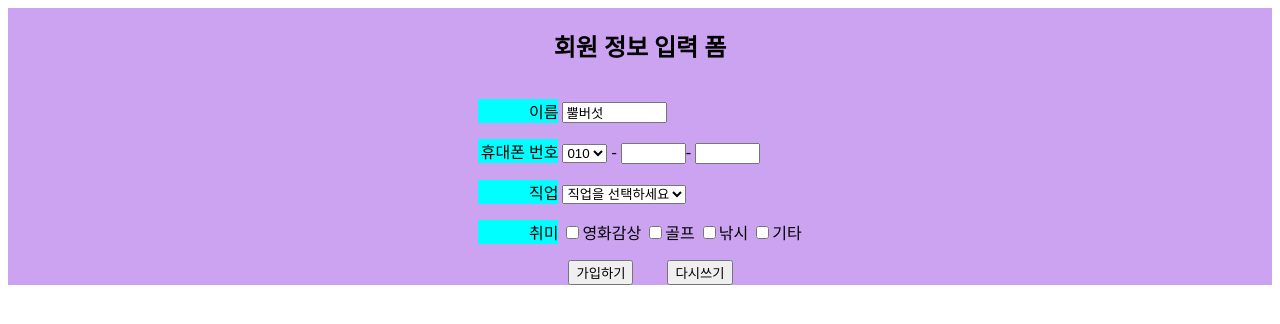
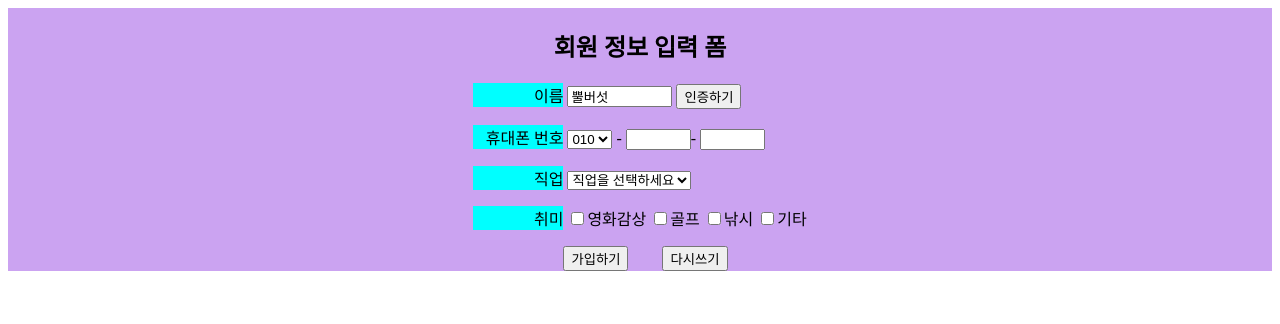
Before and after one commit to bitteno/remnant, a plain HTML site: page form01.html in a window 1280 px wide. Drawn offline with Linux system fonts and the light colour scheme.

Commit message:
Update form01.html

```diff
--- a/form01.html
+++ b/form01.html
@@ -3,6 +3,20 @@
     <head>
         <meta charset="utf-8">
         <title>연습문제 6-1,45page</title>
+
+        <script>
+            window.onload = function() {
+
+                var btn1 = document.querySelector("#btn1");
+
+                btn1.onclick = function() {
+                    var id = document.querySelector("#id");
+                    alert(id.value + "가 입력됨");
+                }
+
+            }
+
+        </script>
 
         <style>
               .aaa   {
@@ -11,16 +25,17 @@
             flex-direction: column;
             justify-content: center;
             align-items: center;
-                <!-- 이 부분은 무슨뜻인지 모르겠는데 쓰니까 가운데 정렬이 되길래
+               <!--이 부분은 무슨뜻인지 모르겠는데 쓰니까 가운데 정렬이 되길래
                 프로필페이지 코드에서 복사해 옴_가로에 컨텐츠랑 글자를 다 센터정렬하라는 뜻으로 대충 이해 중-->
             }
 
         .bbb{
             background-color: aqua;
             display:inline-block;
-                width: 80px;
+            width: 90px;
             text-align: right;
         }
+
         </style>
 
     </head>
@@ -28,12 +43,13 @@
     <body>
         <div class="aaa">
         <h2 style="text-align: center;">회원 정보 입력 폼</h2>
-            <div class="aaa">
+
         <form method="post">
-                    <p>
+
             <span class="bbb">이름 </span>
         <input type="text"  name="name" size="10" maxlength="4" value="뿔버섯" >
-                    </p>
+        <input type="button" value="인증하기" id="btn1">
+
         <p>
        <span class="bbb" > 휴대폰 번호 </span>
         <select>
@@ -46,8 +62,7 @@
         </select> -
         <input type="text" name="phone2" size="5" maxlength="4">-
         <input type="text" name="phone3" size="5" maxlength="4">
-                    </p>
-                    <p>
+        </p><p>
         <span class="bbb">직업</span>
         <select>
             <option value="시작">직업을 선택하세요</option>
```
Lines whose indentation alone changed are shown as unchanged.
